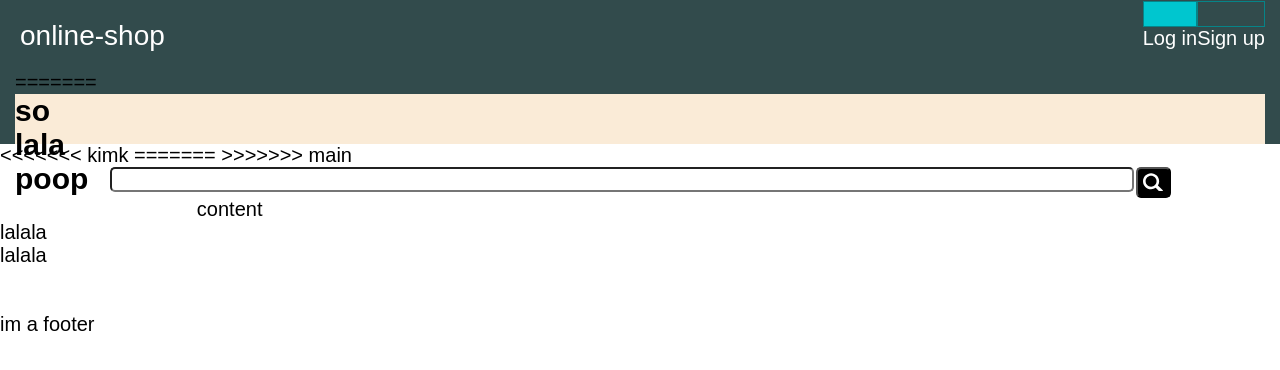
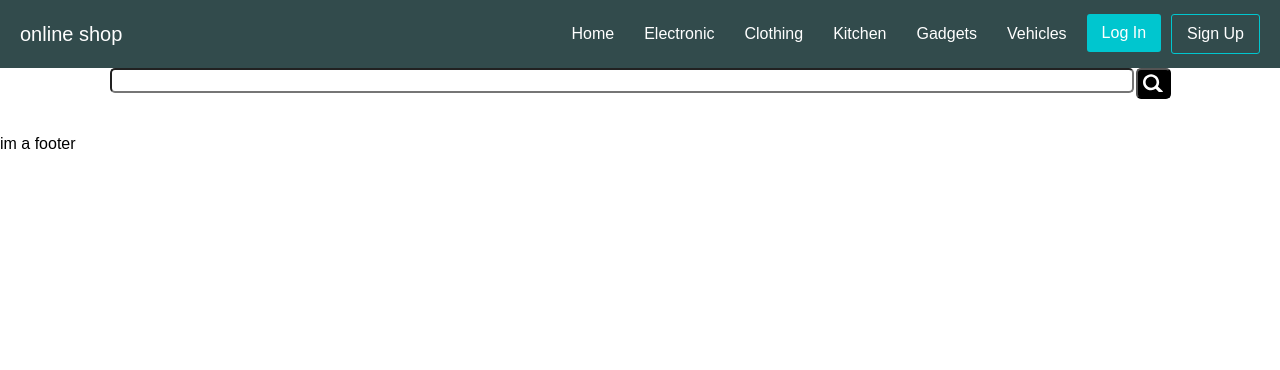
Before and after one commit to jayber-dev/buyme-shop, a PHP site: page / in a window 1280 px wide. Shown: the top 370 px of the page. Run offline with PHP 8.4, Linux system fonts and the light colour scheme; some libraries are stand-ins or nearby versions.

Commit message:
after fixes need to connect links-and adjusments

```diff
--- a/index.php
+++ b/index.php
@@ -19,22 +19,11 @@
     <?php
         include './serve/navbar.php';
     ?>
-<<<<<<< kimk
-=======
 
->>>>>>> main
     <?php
         include './serve/search.php'
     ?>
 
-    <a href="lala.php"> yabalulu-yabadabadu</a>
-
-    content
-    <br>
-    lalala
-    <br>
-    lalala
-    <br>
     <a href="./serve/item.php"> Item page</a>
     <br>
     <a href="./serve/product.php"> Product page</a>
--- a/serve/navbar.php
+++ b/serve/navbar.php
@@ -1,26 +1,18 @@
+
 <nav>
 
+    <ul class="menu">
+            <li class="logo"><a href="#">online shop</a></li>
+            <li class="item"><a href="#">Home</a></li>
+            <li class="item"><a href="#">Electronic</a></li>
+            <li class="item"><a href="#">Clothing</a></li>
+            <li class="item"><a href="#">Kitchen</a></li>
+            <li class="item"><a href="#">Gadgets</a></li>
+            <li class="item"><a href="#">Vehicles</a></li>
 
-    <ul class="menu">
-
-    <li class="logo"><a href="#">online-shop</a></li>
-        <li class="nav-bar-item"><a href="#"></a> Home</li>
-        <li class="nav-bar-item"><a href="#"></a> Electronic</li>
-        <li class="nav-bar-item"><a href="#"></a> Clothing</li>
-        <li class="nav-bar-item"><a href="#"></a> Kitchen</li>
-        <li class="nav-bar-item"><a href="#"></a> Gadgets</li>
-        <li class="nav-bar-item"><a href="#"></a> Vehicles</li>
-        <li class="button"><a href="#"></a> Log in</li>
-        <li class="button secondery"><a href="#"></a> Sign up</li>
-        <li class="toggle"><a href="#"><i class="fas fa-bars"></i></a></li>
-
+            <li class="item button"><a href="#">Log In</a></li>
+            <li class="item button secondary"><a href="#">Sign Up</a></li>
+            <li class="toggle"><a href="#"><i class="fas fa-bars"></i></a></li>
     </ul>
 
-=======
-    <div class="top-level-nav">
-       <h1>so</h1>
-       <h1>lala</h1>
-       <h1>poop</h1>
-    </div>
-
 </nav>
--- a/static/css/navbar.css
+++ b/static/css/navbar.css
@@ -4,143 +4,142 @@
     --essence1: #068488;
     --essence2: #00c6cf;
 }
-*{
+
+ * {
     box-sizing: border-box;
     padding: 0;
     margin: 0;
 }
 body {
     font-family: sans-serif;
-    font-size: 20px;
+    font-size: 16px;
 }
-nav{
-   background-color: var(--secondery);
-   padding: 0 15px;
+nav {
+    background: var(--secondery);
+    padding: 0 15px;
 }
-li, a {
+a {
     color: var(--primery);
     text-decoration: none;
 }
-.menu{
+.menu,
+.submenu {
     list-style-type: none;
 }
-.logo{
-    font-size: 28px;
+.logo {
+    font-size: 20px;
     padding: 7.5px 10px 7.5px 0;
 }
-.nav-bar-item{
+.item {
     padding: 10px;
 }
-.nav-bar-item button{
+.item.button {
     padding: 9px 5px;
 }
-.nav-bar-item:not(.button):hover, .nav-bar-item :hover::after{
+.item:not(.button) a:hover,
+.item a:hover::after {
     color: var(--essence2);
 }
-.nav-bar-item:active{
-    background-color: var(--secondery);
-    border: 1px solid var(--primery);
-    width: 15%;
-    border-radius: 8px;
-}
-/* mobile manu */
 
-.menu{
+/* Mobile menu */
+
+.menu {
     display: flex;
     flex-wrap: wrap;
     justify-content: space-between;
     align-items: center;
 }
-.menu li a{
+.menu li a {
     display: block;
-    padding: 12px 5px;
+    padding: 15px 5px;
 }
-.toggle{
+.toggle {
     order: 1;
     font-size: 20px;
 }
-.button{
-     margin-bottom: 20px;
+.item.button {
+    order: 2;
 }
-.nav-bar-item.button{
-    order: 2;
-
-}
-.nav-bar-item{
+.item {
     order: 3;
     width: 100%;
-    align-items: center;
-
-    /* need to activate and use js */
+    text-align: center;
     display: none;
 }
-.active .nav-bar-item{
+.active .item {
     display: block;
 }
+.button.secondary {
+    border-bottom: 1px #444 solid;
+}
 
+/* Tablet menu */
 
-
-/* tablet menu */
-
-@media all and (min-width: 700px){
-
-    .menu{
+@media all and (min-width: 700px) {
+    .menu {
         justify-content: center;
     }
-    .logo{
+    .logo {
         flex: 1;
     }
-    .nav-bar-item .button{
-
+    .item.button {
         width: auto;
         order: 1;
         display: block;
     }
-    .toggle{
+    .toggle {
         flex: 1;
         text-align: right;
         order: 2;
     }
-    .button a{
-        background-color: var(--essence2);
-        border: 1px var(--essence1) solid;
-
+    .menu li.button a {
+        padding: 10px 15px;
+        margin: 5px 0;
     }
-    .button.secondery a {
+    .button a {
+        background: var(--essence2);
+        border: 1px var(--essence1);
+        border-radius: 3px ;
+    }
+    .button.secondary {
+        border: 0;
+    }
+    .button.secondary a {
         background: transparent;
-        border: 1px var(--essence1) solid;
+        border: 1px var(--essence2) solid;
+        border-radius: 3px ;
     }
     .button a:hover {
         text-decoration: none;
     }
-    .button:not(.secondery) a:hover{
-        background: var(--essence2);
-        border-color: var(--essence1);
+    .button:not(.secondary) a:hover {
+        background: var(--essence1);
+        border-color: var(--essence2);
     }
 }
 
-/* desktop menu */
+/* Desktop menu */
 
-@media all and (min-width: 960px){
-
-    .nav-bar-item{
+@media all and (min-width: 960px) {
+    .menu {
+        align-items: flex-start;
+        flex-wrap: nowrap;
+        background: none;
+    }
+    .logo {
+        order: 0;
+    }
+    .item {
         order: 1;
-        position: absolute;
-        flex-direction: column;
+        position: relative;
+        display: block;
         width: auto;
-
     }
-    .button{
+    .button {
         order: 2;
     }
 
-    .toggle{
+    .toggle {
         display: none;
     }
 }
-
-
-.top-level-nav {
-    background-color: antiquewhite;
-    height: 50px;
-}
```
Also changed, not shown: static/js/index.js (+6 -2 lines).
